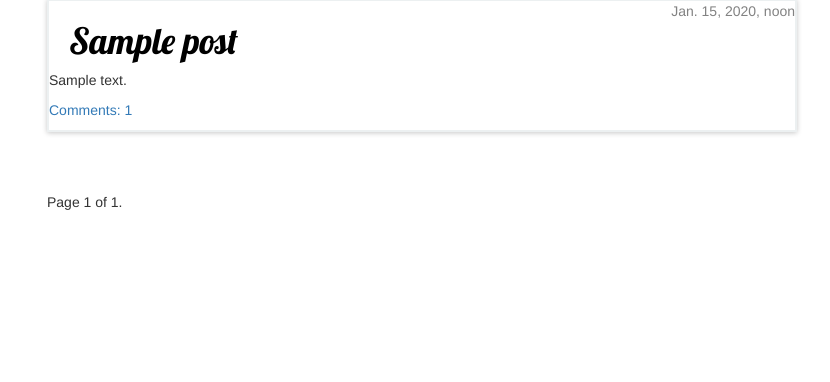
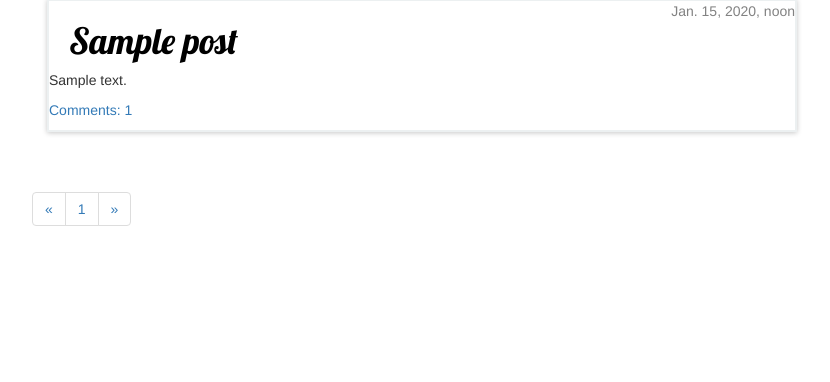
Before and after one commit to TarasRudnyk/blog, a Django app: page / in a window 1280 px wide. Shown: the part 145-527 px from the top of the page, without its empty margins (8-838 px from the left). Run offline with Django 3.2, Linux system fonts and the light colour scheme; tables that the repository leaves empty hold one stand-in row (values such as "Sample post"); some libraries are stand-ins or nearby versions.

Commit message:
Add numbers to pagination

```diff
--- a/blog/templates/blog/post_list.html
+++ b/blog/templates/blog/post_list.html
@@ -19,7 +19,31 @@
 			</div>
 		</div>
 	{% endfor %}
-	<div class="pagination">
+
+    <div class="row">
+        <div class="large-3 large-offset-5 columns">
+            <ul class="pagination">
+                {% if posts.has_previous %}
+                    <li class="arrow"><a href="/paginator/{{ posts.previous_page_number }}/">&laquo;</a></li>
+                {% else %}
+                    <li class="arrow unavailable"><a href="">&laquo;</a></li>
+                {% endif %}
+                {% for post in posts.paginator.page_range %}
+                    {% if page == posts.number %}
+                        <li class="current"><a href="/paginator/{{ post }}/">{{ post }}</a></li>
+                    {% else %}
+                        <li><a href="/paginator/{{ post }}/">{{ post }}</a></li>
+                    {% endif %}
+                {% endfor %}
+                {% if posts.has_next %}
+                    <li class="arrow"><a href="/paginator/{{ posts.next_page_number }}/">&raquo;</a></li>
+                {% else %}
+                    <li class="arrow unavailable"><a href="">&raquo;</a></li>
+                {% endif %}
+            </ul>
+        </div>
+    </div>
+<!-- 	<div class="pagination">
 	    <span class="step-links">
 	        {% if posts.has_previous %}
 	            <a href="?page={{ posts.previous_page_number }}">previous</a>
@@ -33,5 +57,5 @@
 	            <a href="?page={{ posts.next_page_number }}">next</a>
 	        {% endif %}
 	    </span>
-	</div>
+	</div> -->
 {% endblock content %}
--- a/blog/urls.py
+++ b/blog/urls.py
@@ -11,4 +11,5 @@ urlpatterns = [
 	url(r'^comment/(?P<pk>\d+)/remove/$', views.comment_remove, name='comment_remove'),
 	url(r'^post/(?P<pk>[0-9]+)/like/$', views.post_add_like, name='post_add_like'),
 	url(r'^post/(?P<pk>[0-9]+)/dislike/$', views.post_add_dislike, name='post_add_dislike'),
+	url(r'^paginator/(\d+)/$', views.post_list),
 ]
--- a/blog/views.py
+++ b/blog/views.py
@@ -9,11 +9,11 @@ from .forms import PostForm, CommentForm
 # 	posts = Post.objects.filter(published_date__lte=timezone.now()).order_by('published_date')
 # 	return render(request, 'blog/post_list.html', {'posts': posts})
 
-def post_list(request):
+def post_list(request, page=1):
     post_list = Post.objects.all()
-    paginator = Paginator(post_list, 5) # Show 25 contacts per page
+    paginator = Paginator(post_list, 2) # Show 25 contacts per page
 
-    page = request.GET.get('page')
+    current_page = request.GET.get('page')
     try:
         posts = paginator.page(page)
     except PageNotAnInteger:
@@ -21,7 +21,7 @@ def post_list(request):
         posts = paginator.page(1)
     except EmptyPage:
         # If page is out of range (e.g. 9999), deliver last page of results.
-        posts = paginator.page(paginator.num_pages)
+        posts = current_page.page(paginator.num_pages)
 
     return render(request, 'blog/post_list.html', {"posts": posts})
 
```
